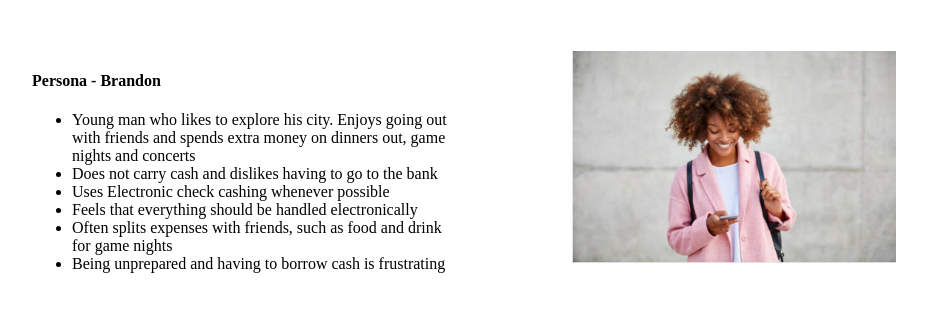
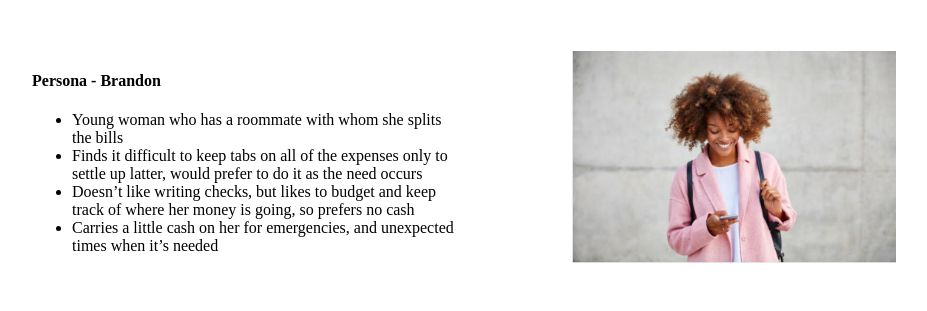
Before and after one commit to vshanegibbons/test, a plain HTML site: page index.html in a window 1280 px wide. Shown: the part 977-1288 px from the top of the page, without its empty margins (176-1103 px from the left). Drawn offline with Linux system fonts and the light colour scheme.

Commit message:
More Learning

```diff
--- a/index.html
+++ b/index.html
@@ -48,12 +48,10 @@
         <div class="personadetail">
             <h4>Persona - Brandon</h4>
             <ul class="personalist">
-                <li>Young man who likes to explore his city. Enjoys going out with friends and spends extra money on dinners out, game nights and concerts</li>
-                <li>Does not carry cash and dislikes having to go to the bank</li>
-                <li>Uses Electronic check cashing whenever possible</li>
-                <li>Feels that everything should be handled electronically</li>
-                <li>Often splits expenses with friends, such as food and drink for game nights</li>
-                <li>Being unprepared and having to borrow cash is frustrating</li>
+                <li>Young woman who has a roommate with whom she splits the bills</li>
+                <li>Finds it difficult to keep tabs on all of the expenses only to settle up latter, would prefer to do it as the need occurs</li>
+                <li>Doesn’t like writing checks, but likes to budget and keep track of where her money is going, so prefers no cash</li>
+                <li>Carries a little cash on her for emergencies, and unexpected times when it’s needed</li>
             </ul>
         </div>
         <div id="personapic1">
```
